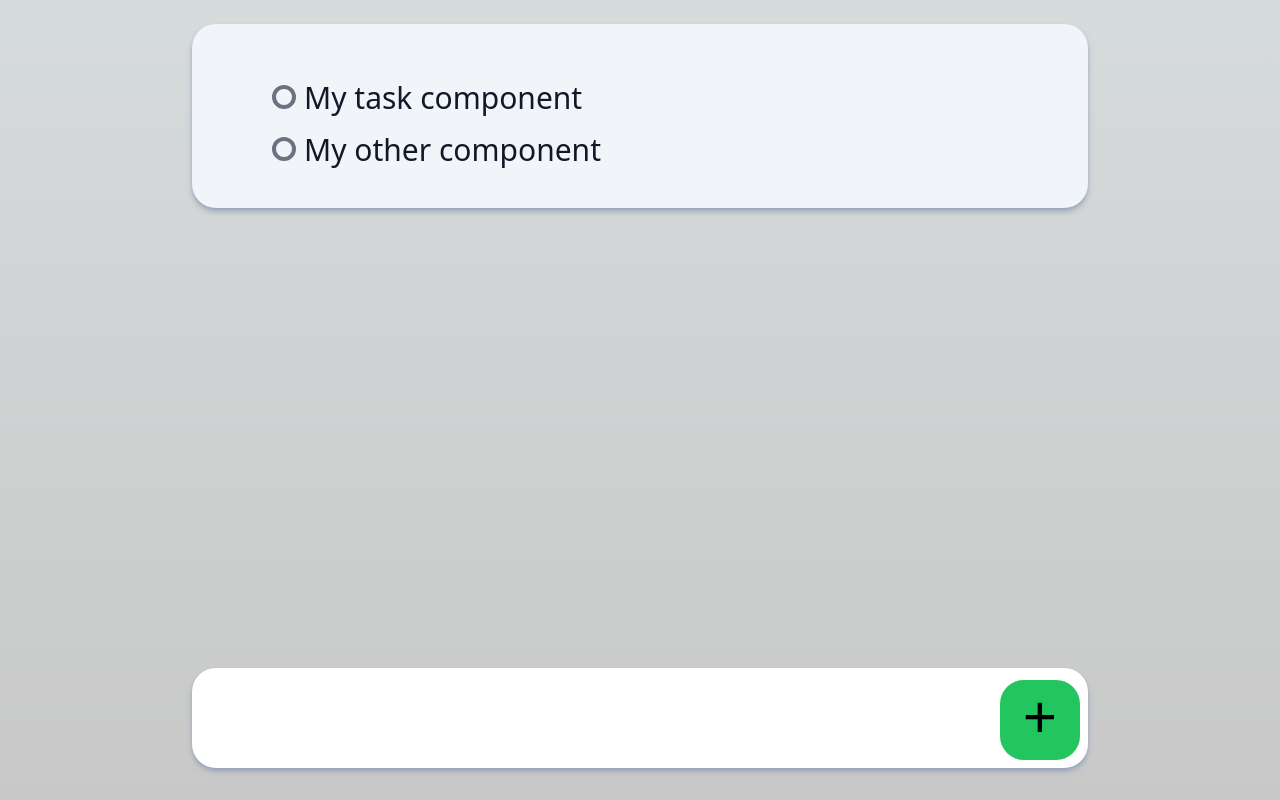
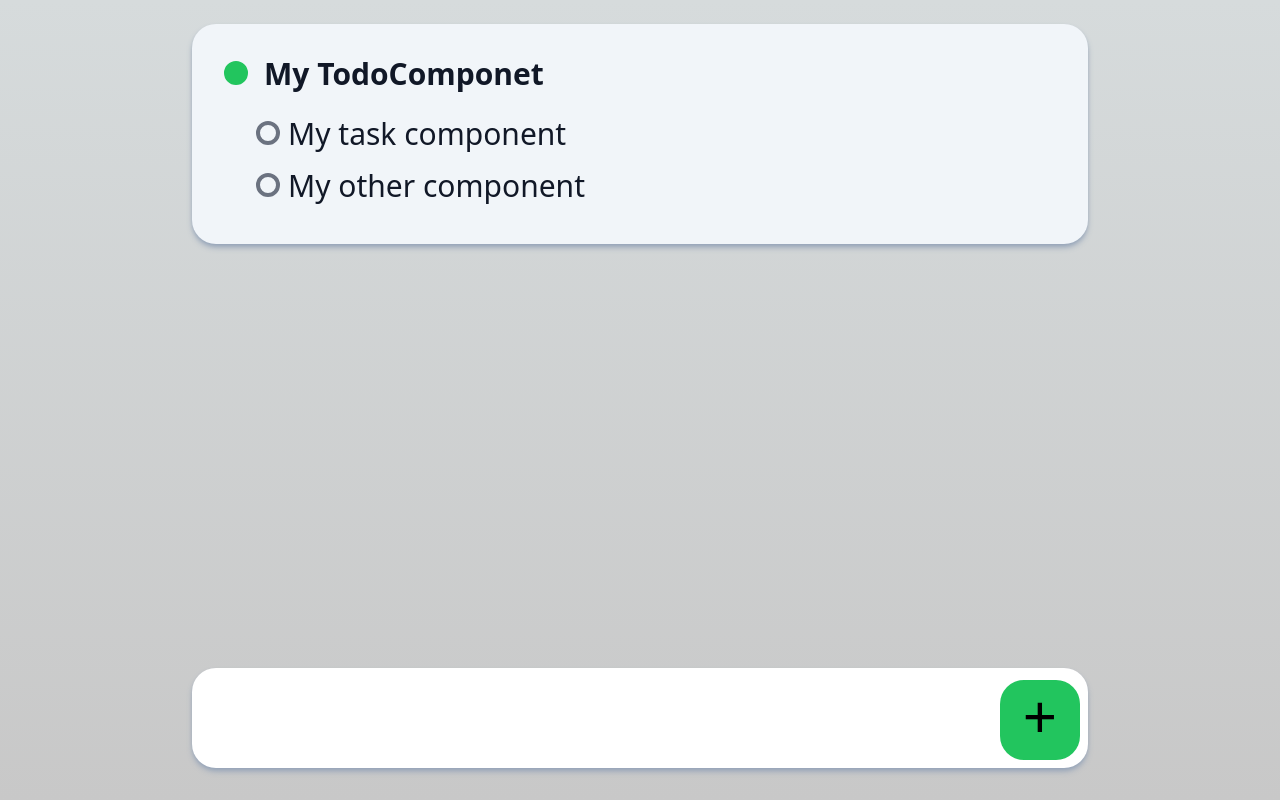
Before and after one commit to andersondavid/super-todo, a Next.js app: page / in a window 1280 px wide. Built offline with nearby package versions, Linux system fonts and the light colour scheme.

Commit message:
Fix small paddings

```diff
--- a/src/components/ContainerTodos/ContainerTodo.tsx
+++ b/src/components/ContainerTodos/ContainerTodo.tsx
@@ -9,7 +9,7 @@ export default function ContainerTodo() {
 		<div className="w-full h-screen overflow-auto scrollbar-hide">
 			<div className="max-w-4xl m-auto">
 				{dataTodo.map((todo) => (
-					<TodoComponent tasks={todo.tasks} _id={todo._id} key={todo._id} />
+					<TodoComponent tasks={todo.tasks} _id={todo._id} key={todo._id} title={todo.title}/>
 				))}
 			</div>
 		</div>
--- a/src/components/ContainerTodos/components/TodoComponent/Title.tsx
+++ b/src/components/ContainerTodos/components/TodoComponent/Title.tsx
@@ -13,7 +13,7 @@ export function Title(props: TitlePropTypes) {
 	};
 
 	return (
-		<h2 className="font-bold text-3xl">
+		<h2 className="font-bold text-3xl p-2">
 			<Checkbox checked={props.isComplete} setChecked={setChecked} />
 			<span className="m-2 text-gray-700a">{props.content}</span>
 		</h2>
--- a/src/components/ContainerTodos/components/TodoComponent/TodoComponent.tsx
+++ b/src/components/ContainerTodos/components/TodoComponent/TodoComponent.tsx
@@ -10,7 +10,7 @@ type PropsTypes = {
 export default function TodoComponent({ _id, tasks, title }: PropsTypes) {
 	return (
 		<div className="my-6">
-			<div className="shadow-md shadow-slate-400 w-full bg-slate-100 rounded-3xl p-10 pb-6 text-gray-900 overflow-hidden resize-none">
+			<div className="shadow-md shadow-slate-400 w-full bg-slate-100 rounded-3xl p-6 text-gray-900 overflow-hidden resize-none">
 				{title && (
 					<Title
 						content={title}
```
